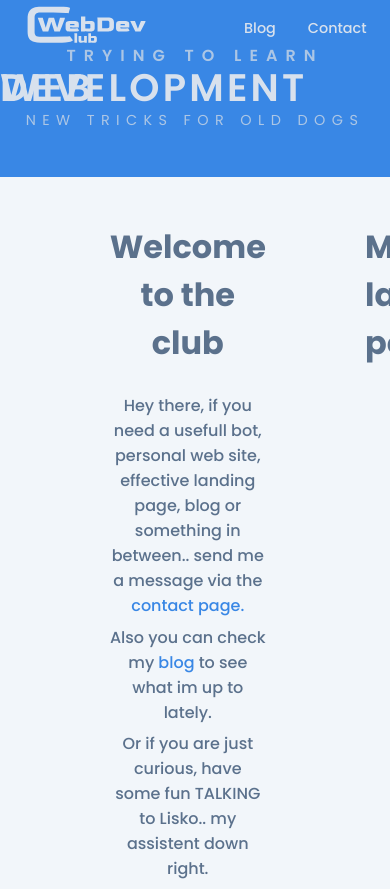
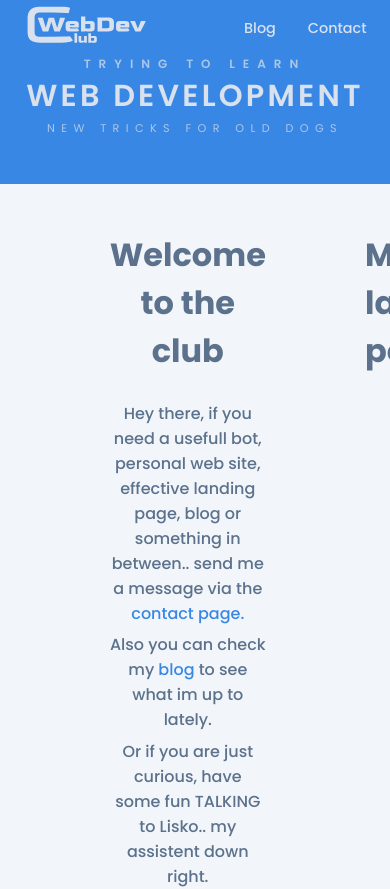
Before and after one commit to pirej/next-graphcms-blog, a Next.js app: page / in a window 390 px wide. Shown: the top 889 px of the page. Built offline with nearby package versions, Linux system fonts and the light colour scheme.

Commit message:
header title responsivenes animations for small screens font colors for the blog page

```diff
--- a/components/layout/Title.js
+++ b/components/layout/Title.js
@@ -34,6 +34,52 @@ const TitleStyle = styled.div`
     margin: 0;
     padding-bottom: 3.5rem;
   }
+  @media (max-width: 768px) {
+    h3 {
+      font-size: 0.9rem;
+    }
+    h1 {
+      font-size: 2.2rem;
+    }
+    p {
+      font-size: 0.85rem;
+    }
+  }
+  @media (max-width: 540px) {
+    h3 {
+      font-size: 0.8rem;
+    }
+    h1 {
+      font-size: 2rem;
+    }
+    p {
+      font-size: 0.75rem;
+    }
+  }
+  @media (max-width: 414px) {
+    h3 {
+      padding-top: 0.5rem;
+      font-size: 0.75rem;
+    }
+    h1 {
+      font-size: 1.9rem;
+    }
+    p {
+      font-size: 0.7rem;
+    }
+  }
+  @media (max-width: 320px) {
+    h3 {
+      font-size: 0.7rem;
+    }
+    h1 {
+      font-size: 1.5rem;
+    }
+    p {
+      font-size: 0.6rem;
+      letter-spacing: 0.3rem;
+    }
+  }
 `;
 
 const Title = () => {
--- a/styles/globals.css
+++ b/styles/globals.css
@@ -43,6 +43,7 @@ a {
   right: 0;
   bottom: 0;
   background: #aac9f2;
+  /* background: #d8e1ed; */
   -webkit-transform: scaleX(0);
   transform: scaleX(0);
   -webkit-transform-origin: 0 50%;
@@ -54,11 +55,16 @@ a {
   -webkit-transition-timing-function: ease-out;
   transition-timing-function: ease-out;
 }
-/* .hvr-sweep-to-right:hover,
-.hvr-sweep-to-right:focus,
-.hvr-sweep-to-right:active {
-  color: #d8e1ed;
-} */
+
+@media (max-width: 414px) {
+  .hvr-sweep-to-right:before {
+    -webkit-transform-origin: 50% 0;
+    transform-origin: 50% 0;
+    -webkit-transition-duration: 0.15s;
+    transition-duration: 0.15s;
+  }
+}
+
 .hvr-sweep-to-right:hover:before,
 .hvr-sweep-to-right:focus:before,
 .hvr-sweep-to-right:active:before {
```
Also changed, not shown: components/PostCard.js (+4 -4 lines).
